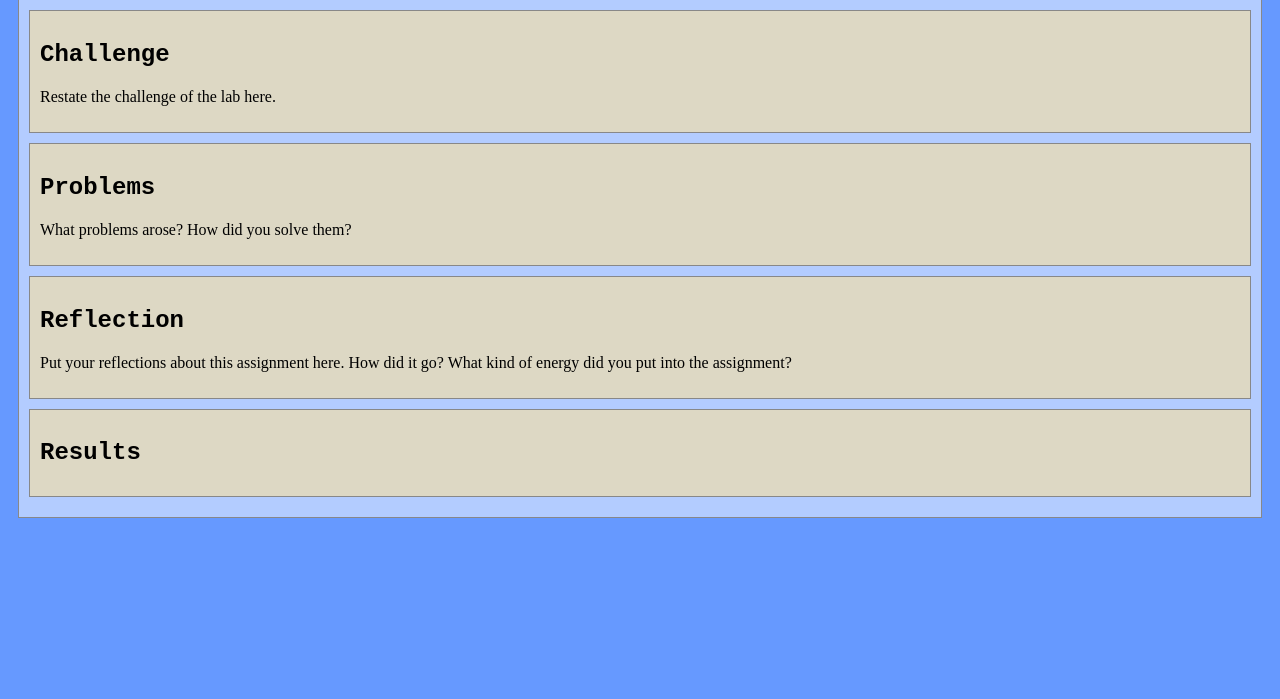
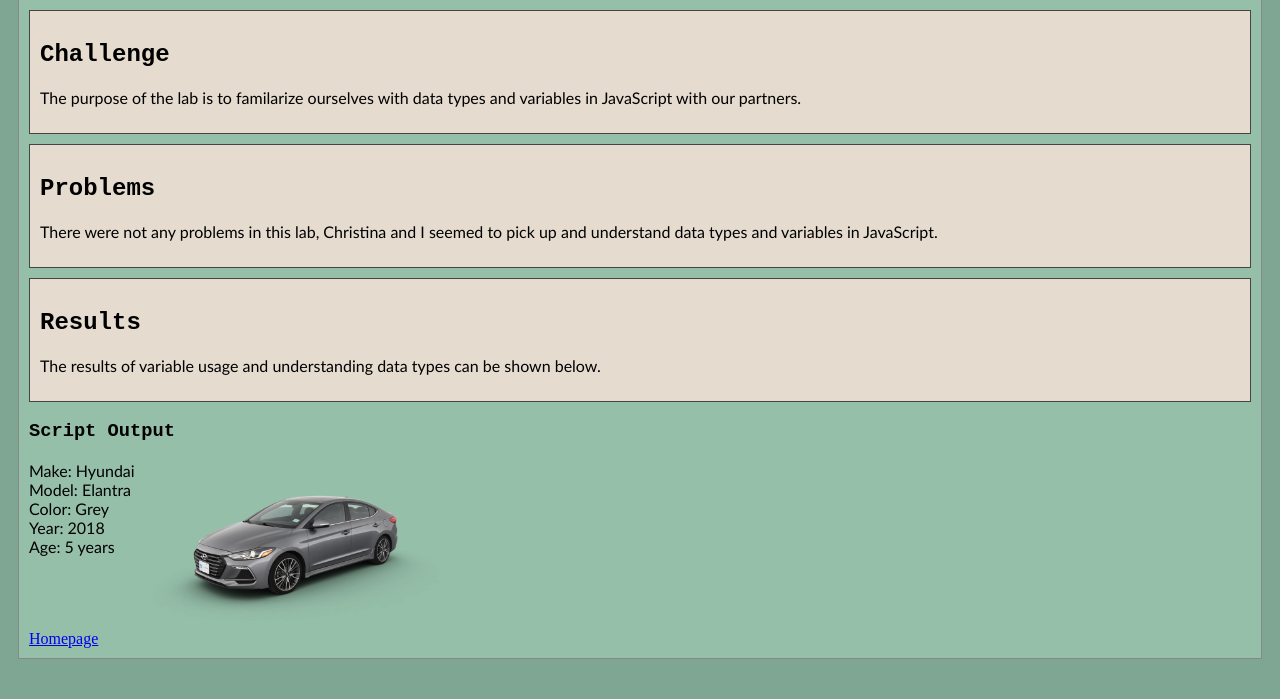
Before and after one commit to dianee0/art101, a plain HTML site: page lab5/index.html in a window 1280 px wide. Shown: the part 101-800 px from the top of the page. Drawn offline with nearby package versions, Linux system fonts and the light colour scheme.

Commit message:
Updating homepage and lab5 websites

```diff
--- a/lab4/js/lab.js
+++ b/lab4/js/lab.js
@@ -22,7 +22,6 @@ function Game(param1, param2) {
     //print both user inputs on screen.
   //Print the winner's username.
 
-
 }
 
 function main() {
--- a/lab5/css/lab.css
+++ b/lab5/css/lab.css
@@ -4,6 +4,29 @@
 .minor-section {
     padding: 10px;
     margin-bottom: 10px;
-    border: solid 1px #888;
-    background-color: #DDD8C4;
+    border: solid 1px #454545;
+    background-color: #e5dbcf;
   }
+
+  .output {
+    font-family:'Trebuchet MS', 'Lucida Sans Unicode', 'Lucida Grande', 'Lucida Sans', Arial, sans-serif;
+    display: flex;
+    flex-direction: row;
+  }
+
+  p {
+    font-family:'Trebuchet MS', 'Lucida Sans Unicode', 'Lucida Grande', 'Lucida Sans', Arial, sans-serif;
+  }
+
+  .carimg {
+    display: block;
+    margin-left: 10px;
+  }
+
+  body {
+    background-color: #7fa692;
+  }
+
+  #content{
+    background-color: #96bfaa;
+  }
--- a/lab5/index.html
+++ b/lab5/index.html
@@ -2,7 +2,7 @@
 <html>
 <head>
 	<!-- This title is used for tabs and bookmarks -->
-	<title>Lab X - Subject/Topic</title>
+	<title>Lab 5 - Data Types and Variables</title>
 
 	<!-- Use UTF character set, a good idea with any webpage -->
   	<meta charset="UTF-8" />
@@ -23,29 +23,32 @@
 	<!-- Style this page by changing the CSS in ../css/site.css or css/lab.css -->
 	<main id="content">
 		<section>
-			<h1>Lab X - Subject/Topic</h1>
+			<h1>Lab 5 - Data Types and Variables</h1>
 			<div class="minor-section">
 					<h2>Challenge</h2>
-					<p>Restate the challenge of the lab here.</p>
+					<p>The purpose of the lab is to familarize ourselves with data types and variables in JavaScript with our partners.</p>
 			</div>
 
 			<div class="minor-section">
 					<h2>Problems</h2>
-					<p>What problems arose? How did you solve them? </p>
-			</div>
-
-			<div class="minor-section">
-					<h2>Reflection</h2>
-					<p>Put your reflections about this assignment here. How did it go? What kind of energy did you put into the assignment? </p>
+					<p>There were not any problems in this lab, Christina and I seemed to pick up and understand data types and variables in JavaScript. </p>
 			</div>
 
 			<div class="minor-section">
 					<h2>Results</h2>
 					<div id="output"></div>
+					<p>The results of variable usage and understanding data types can be shown below.</p>
 			</div>
+			<h3>Script Output</h3>
+			<div class="output">
+				<script type="text/javascript" src="js/lab.js"></script>
+				<img src="../lab5/img/hyundai2.png" alt = "car" width = 300px class = "carimg">
+			</div>
+
+
 		</section>
 		<nav id="links">
-			<!-- Put links to other pages (including the homepage) here. -->
+			<a class = homepage href="../index.html"> Homepage</a>
 		</nav>
 	</main>
 </body>
--- a/lab5/js/lab.js
+++ b/lab5/js/lab.js
@@ -1,21 +1,19 @@
-// index.js - purpose and description here
-// Author: Your Name
-// Date:
+// index.js - The purpose of this lab is to demonstrate understanding of data types and variables.
+// Author: Diane Poeng
+// Date: 4/26/23
 
-// Constants
+// Define Variables
+let make = "Hyundai";
+let model = "Elantra";
+let color = "Grey";
+let year = 2018;
 
-// Functions
+// Calculate
+let age = 2023-year;
 
-// this is an example function and this comment tells what it doees and what parameters are passed to it.
-function myFunction(param1, param2) {
-  // some code here
-  // return results;
-}
-
-function main() {
-  console.log("Main function started.");
-  // the code that makes everything happen
-}
-
-// let's get this party started
-main();
+// Output
+document.writeln("Make: " + make + "<br>");
+document.writeln("Model: " + model+ "<br>");
+document.writeln("Color: " + color + "<br>");
+document.writeln("Year: " + year + "<br>");
+document.writeln("Age: " + age + " years<br>");
```
Also changed, not shown: index.html (+1 -1 lines), lab2/index.html (+5 -0 lines), lab3/index.html (+1 -1 lines), lab4/index.html (+1 -1 lines), lab5/img/hyundai2.png (added).
